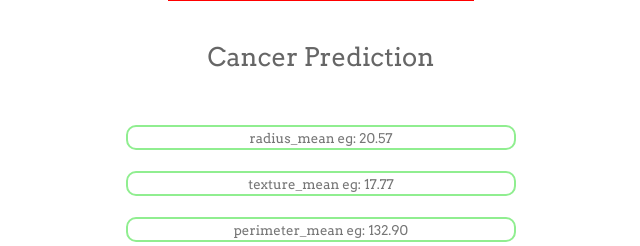
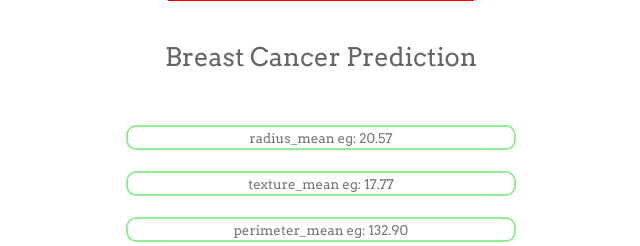
Before and after one commit to verma-tanishq/Multiple-Disease-Prediction-System, a Flask app: page /cancer in a window 1280 px wide. Shown: the part 465-711 px from the top of the page, without its empty margins (319-959 px from the left). Run offline with Flask 2, Linux system fonts and the light colour scheme; parts of the project's set-up code (start-up, migrations or seed data) failed here and were passed over; some libraries are stand-ins or nearby versions.

Commit message:
Update cancer.html

```diff
--- a/templates/cancer.html
+++ b/templates/cancer.html
@@ -37,7 +37,7 @@
     <!-- === Header End === -->
     <!-- ==== Home Image ==== -->
    <img class="image2" src="{{ url_for('static', filename='cancer.jpeg') }}" alt="diabetes">
-   <span class="title">Cancer Prediction</span>
+   <span class="title">Breast Cancer Prediction</span>
 
    <div class="card">
     <form action="{{ url_for('predict') }}" method="POST">
```
